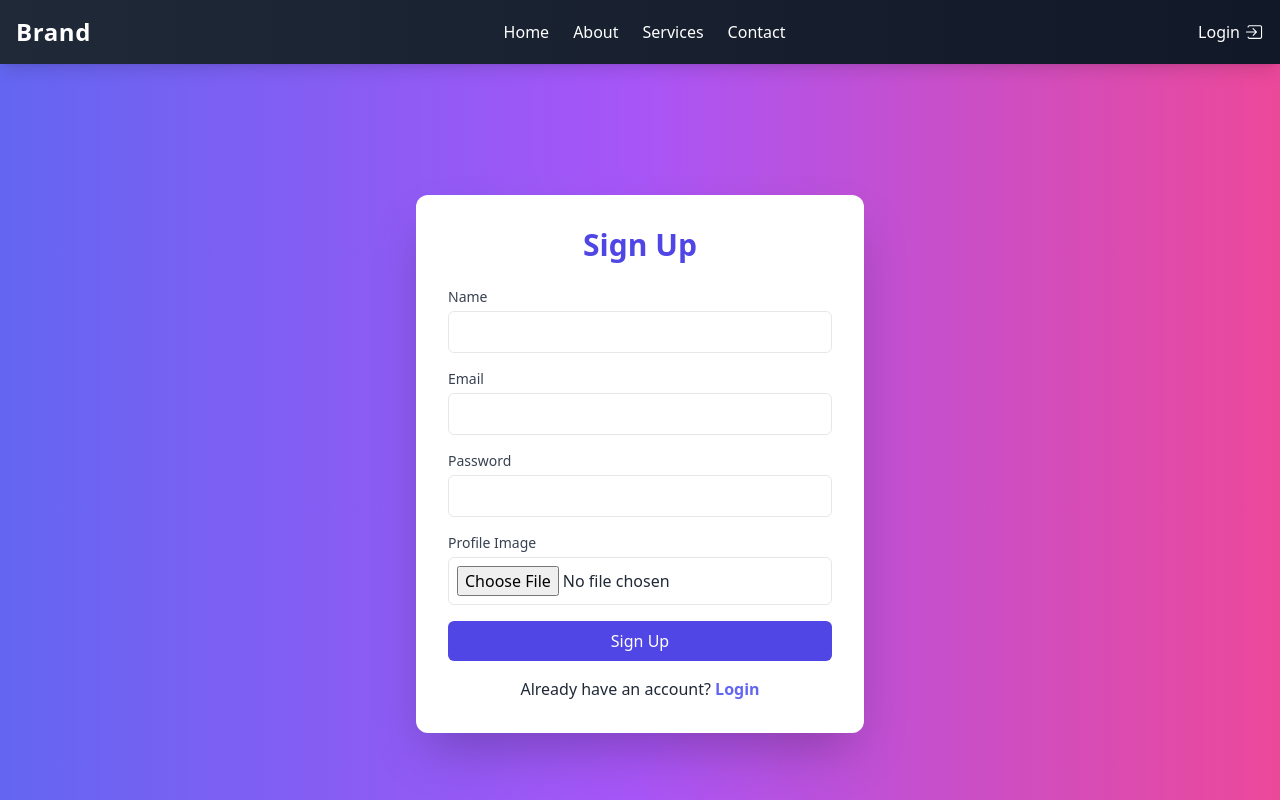
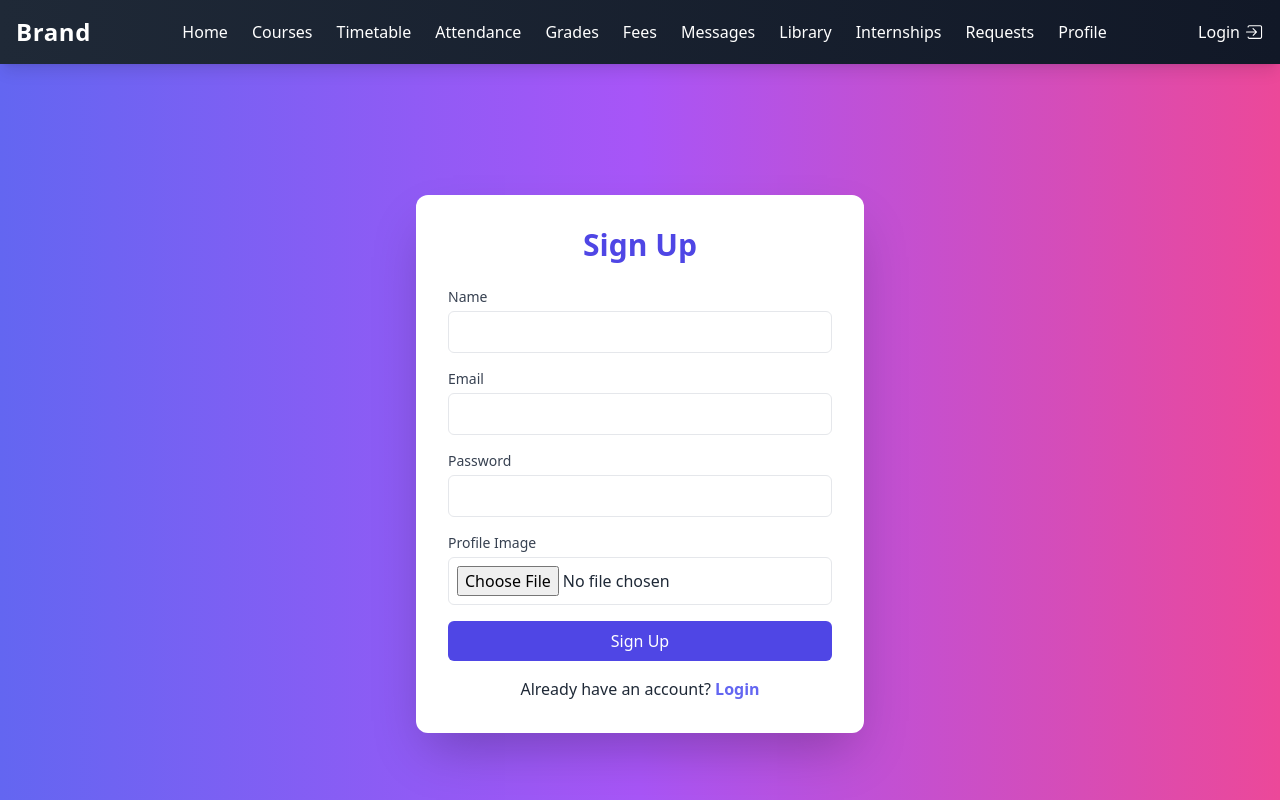
Before and after one commit to sampad-singha/Department_Automation_System, a React (Vite) app in the folder frontend/: page /register in a window 1280 px wide. Shown: the top 800 px of the page. Built offline with nearby package versions, Linux system fonts and the light colour scheme; no server answers.

Commit message:
student profile layout design start

```diff
--- a/frontend/src/Component/Share/Navbar/Navbar.jsx
+++ b/frontend/src/Component/Share/Navbar/Navbar.jsx
@@ -2,7 +2,7 @@ import { useContext, useState } from 'react';
 import { AuthContext } from '../../../Layout/AuthProvider/AuthProvider';
 import { NavLink } from 'react-router-dom';
 import { IoIosLogIn, IoIosLogOut } from 'react-icons/io';
-import { FiMenu, FiX, FiChevronDown } from 'react-icons/fi';
+import { FiMenu, FiX } from 'react-icons/fi';
 
 const Navbar = () => {
     const { user, logOut } = useContext(AuthContext);
@@ -29,9 +29,16 @@ const Navbar = () => {
                 {/* Center Menu Items */}
                 <div className="hidden md:flex gap-6 items-center mx-auto">
                     <NavLink to="/" className="hover:text-primary">Home</NavLink>
-                    <NavLink to="/about" className="hover:text-primary">About</NavLink>
-                    <NavLink to="/services" className="hover:text-primary">Services</NavLink>
-                    <NavLink to="/contact" className="hover:text-primary">Contact</NavLink>
+                    <NavLink to="/courses" className="hover:text-primary">Courses</NavLink>
+                    <NavLink to="/timetable" className="hover:text-primary">Timetable</NavLink>
+                    <NavLink to="/attendance" className="hover:text-primary">Attendance</NavLink>
+                    <NavLink to="/grades" className="hover:text-primary">Grades</NavLink>
+                    <NavLink to="/fees" className="hover:text-primary">Fees</NavLink>
+                    <NavLink to="/messages" className="hover:text-primary">Messages</NavLink>
+                    <NavLink to="/library" className="hover:text-primary">Library</NavLink>
+                    <NavLink to="/internships" className="hover:text-primary">Internships</NavLink>
+                    <NavLink to="/requests" className="hover:text-primary">Requests</NavLink>
+                    <NavLink to="/profile" className="hover:text-primary">Profile</NavLink>
                 </div>
 
                 {/* Right Side Profile & Login */}
@@ -51,7 +58,6 @@ const Navbar = () => {
                             {profileOpen && (
                                 <div className="absolute right-0 mt-2 w-48 bg-gray-900 text-white shadow-lg rounded-md p-2">
                                     <NavLink to="/profile" className="block px-4 py-2 hover:bg-gray-700 rounded">My Profile</NavLink>
-                                    <NavLink to="/settings" className="block px-4 py-2 hover:bg-gray-700 rounded">Settings</NavLink>
                                     <button
                                         onClick={handleSignOut}
                                         className="block w-full text-left px-4 py-2 text-red-400 hover:bg-gray-700 rounded"
@@ -73,25 +79,17 @@ const Navbar = () => {
             {menuOpen && (
                 <div className="md:hidden bg-gray-900 p-4 mt-2 rounded-lg flex flex-col items-center">
                     <NavLink to="/" className="py-2 w-full text-center" onClick={() => setMenuOpen(false)}>Home</NavLink>
-                    <NavLink to="/about" className="py-2 w-full text-center" onClick={() => setMenuOpen(false)}>About</NavLink>
-                    <NavLink to="/services" className="py-2 w-full text-center" onClick={() => setMenuOpen(false)}>Services</NavLink>
-                    <NavLink to="/contact" className="py-2 w-full text-center" onClick={() => setMenuOpen(false)}>Contact</NavLink>
+                    <NavLink to="/courses" className="py-2 w-full text-center" onClick={() => setMenuOpen(false)}>Courses</NavLink>
+                    <NavLink to="/timetable" className="py-2 w-full text-center" onClick={() => setMenuOpen(false)}>Timetable</NavLink>
+                    <NavLink to="/attendance" className="py-2 w-full text-center" onClick={() => setMenuOpen(false)}>Attendance</NavLink>
+                    <NavLink to="/grades" className="py-2 w-full text-center" onClick={() => setMenuOpen(false)}>Grades</NavLink>
+                    <NavLink to="/fees" className="py-2 w-full text-center" onClick={() => setMenuOpen(false)}>Fees</NavLink>
+                    <NavLink to="/messages" className="py-2 w-full text-center" onClick={() => setMenuOpen(false)}>Messages</NavLink>
+                    <NavLink to="/library" className="py-2 w-full text-center" onClick={() => setMenuOpen(false)}>Library</NavLink>
+                    <NavLink to="/internships" className="py-2 w-full text-center" onClick={() => setMenuOpen(false)}>Internships</NavLink>
+                    <NavLink to="/requests" className="py-2 w-full text-center" onClick={() => setMenuOpen(false)}>Requests</NavLink>
+                    <NavLink to="/profile" className="py-2 w-full text-center" onClick={() => setMenuOpen(false)}>Profile</NavLink>
                     {user ? (
-                        <>
-                            <button
-                                onClick={() => setProfileOpen(!profileOpen)}
-                                className="w-16 h-16 rounded-full overflow-hidden border-2 border-white my-4"
-                            >
-                                <img
-                                    src={user.photoURL || 'https://i.ibb.co/qW320MT/images.jpg'}
-                                    alt="User Avatar"
-                                    className="w-full h-full object-cover"
-                                />
-                            </button>
-                            {profileOpen && (
-                                <div className="bg-gray-800 text-white rounded-md p-2 w-full text-center">
-                                    <NavLink to="/profile" className="block py-2" onClick={() => setMenuOpen(false)}>My Profile</NavLink>
-                                    <NavLink to="/settings" className="block py-2" onClick={() => setMenuOpen(false)}>Settings</NavLink>
                         <button
                             onClick={() => {
                                 handleSignOut();
@@ -101,9 +99,6 @@ const Navbar = () => {
                         >
                             Logout
                         </button>
-                                </div>
-                            )}
-                        </>
                     ) : (
                         <NavLink to="/login" className="py-2 flex items-center gap-1 w-full justify-center" onClick={() => setMenuOpen(false)}>
                             Login <IoIosLogIn className="text-xl" />
--- a/frontend/src/Layout/Router.jsx
+++ b/frontend/src/Layout/Router.jsx
@@ -6,6 +6,7 @@ import Root from "./Root";
 import Home from "../Pages/AllUser/HomePage/Home";
 import Register from "../Pages/AllUser/Register/Register";
 import Login from "../Pages/AllUser/Login/Login";
+import StudentDashboard from "../Pages/Student/StudentDashBoard/StudentDashboard";
 
 const Router = createBrowserRouter([
     {
@@ -24,6 +25,10 @@ const Router = createBrowserRouter([
             {
                 path: "/login",
                 element: <Login/>,
+            },
+            {
+                path: "/profile",
+                element: <StudentDashboard />,
             }
         ],
     },
--- /dev/null
+++ b/frontend/src/Pages/Student/StudentDashBoard/StudentDashboard.jsx
@@ -0,0 +1,92 @@
+import { useContext, useState, useEffect } from 'react';
+import { AuthContext } from '../../../Layout/AuthProvider/AuthProvider';
+import { NavLink } from 'react-router-dom';
+import { FiMenu, FiX, FiBook, FiCalendar, FiBell, FiUser } from 'react-icons/fi';
+import { IoIosLogIn, IoIosLogOut } from 'react-icons/io';
+
+const StudentDashboard = () => {
+    const { user, logOut } = useContext(AuthContext);
+    const [menuOpen, setMenuOpen] = useState(false);
+    const [studentData, setStudentData] = useState(null);
+
+    useEffect(() => {
+        // Mock API call to fetch student data
+        setTimeout(() => {
+            setStudentData({
+                name: "John Doe",
+                rollNo: "123456",
+                department: "Computer Science",
+                coursesEnrolled: 5,
+                semester: 4,
+                gpa: 3.8,
+                upcomingDeadlines: [
+                    { id: 1, title: "Assignment Due", date: "Feb 20" },
+                    { id: 2, title: "Project Submission", date: "Feb 25" }
+                ],
+                notifications: [
+                    "New assignment uploaded",
+                    "Mid-term exam schedule released"
+                ]
+            });
+        }, 1000);
+    }, []);
+
+    const handleSignOut = () => {
+        logOut().catch(err => console.error(err));
+    };
+
+    return (
+        <div className="flex min-h-screen bg-gray-100">
+            {/* Sidebar */}
+            <aside className="bg-gray-900 text-white w-64 p-6 fixed h-full top-0 left-0 shadow-lg">
+                <h2 className="text-2xl font-bold mb-6">Dashboard</h2>
+                <nav className="flex flex-col gap-4">
+                    <NavLink to="/courses" className="hover:text-primary">Courses</NavLink>
+                    <NavLink to="/timetable" className="hover:text-primary">Timetable</NavLink>
+                    <NavLink to="/grades" className="hover:text-primary">Grades</NavLink>
+                    <NavLink to="/library" className="hover:text-primary">Library</NavLink>
+                    {user ? (
+                        <button onClick={handleSignOut} className="text-red-400">Logout</button>
+                    ) : (
+                        <NavLink to="/login" className="hover:text-primary">Login</NavLink>
+                    )}
+                </nav>
+            </aside>
+
+            {/* Dashboard Content */}
+            <div className="flex-1 p-6 ml-64">
+                {studentData ? (
+                    <div className="grid grid-cols-1 md:grid-cols-3 gap-6">
+                        {/* Profile Section */}
+                        <div className="bg-white p-6 rounded-lg shadow-md">
+                            <h2 className="text-xl font-semibold">Profile</h2>
+                            <p><strong>Name:</strong> {studentData.name}</p>
+                            <p><strong>Roll No:</strong> {studentData.rollNo}</p>
+                            <p><strong>Department:</strong> {studentData.department}</p>
+                        </div>
+                        {/* Stats Section */}
+                        <div className="bg-white p-6 rounded-lg shadow-md">
+                            <h2 className="text-xl font-semibold">Quick Stats</h2>
+                            <p><FiBook className="inline-block mr-2" /> Courses Enrolled: {studentData.coursesEnrolled}</p>
+                            <p><FiUser className="inline-block mr-2" /> Semester: {studentData.semester}</p>
+                            <p><FiCalendar className="inline-block mr-2" /> GPA: {studentData.gpa}</p>
+                        </div>
+                        {/* Notifications */}
+                        <div className="bg-white p-6 rounded-lg shadow-md">
+                            <h2 className="text-xl font-semibold">Notifications</h2>
+                            <ul>
+                                {studentData.notifications.map((note, index) => (
+                                    <li key={index} className="text-sm text-gray-600">{note}</li>
+                                ))}
+                            </ul>
+                        </div>
+                    </div>
+                ) : (
+                    <p>Loading student data...</p>
+                )}
+            </div>
+        </div>
+    );
+};
+
+export default StudentDashboard;
```
Lines whose indentation alone changed are shown as unchanged.
